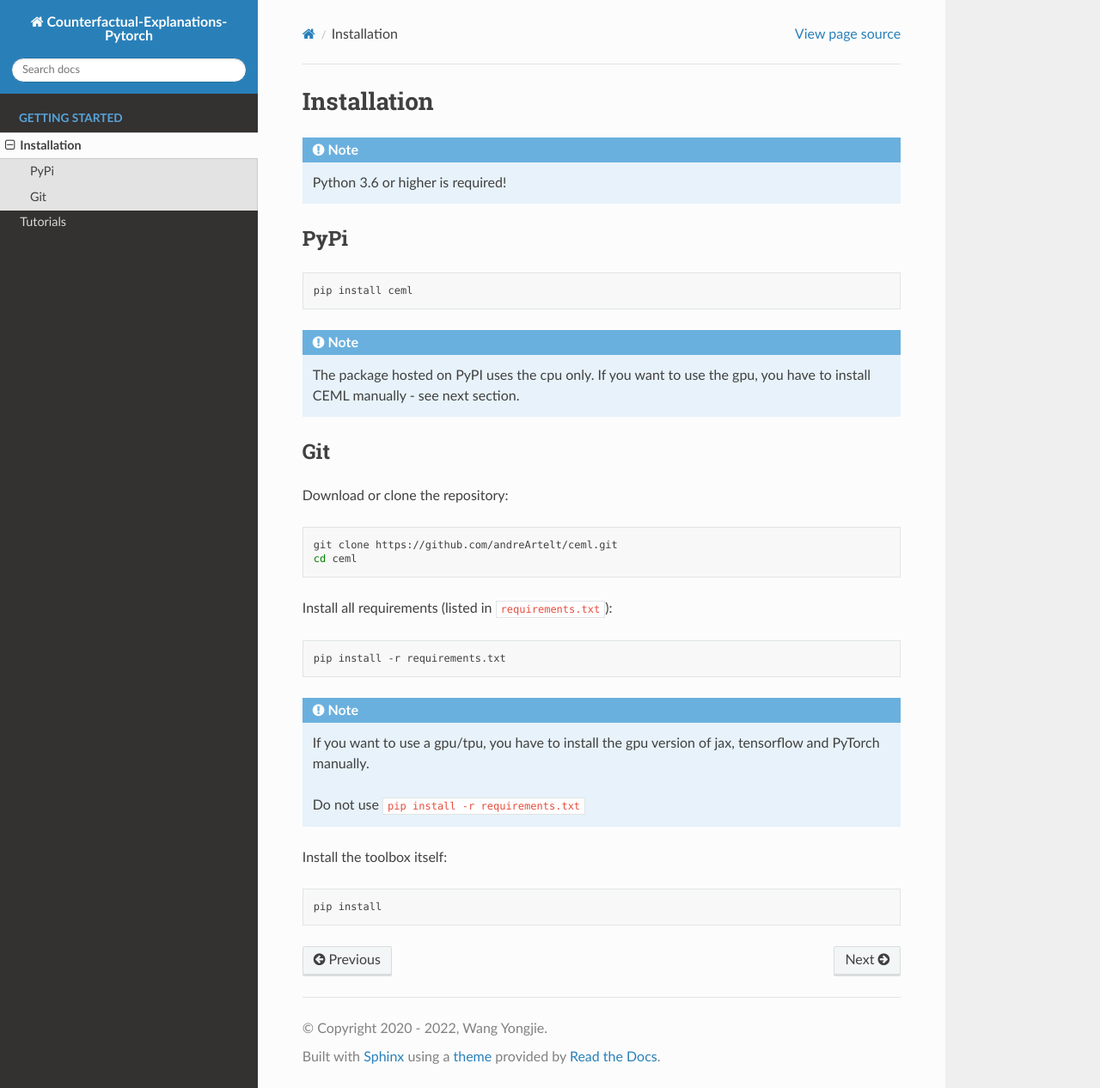
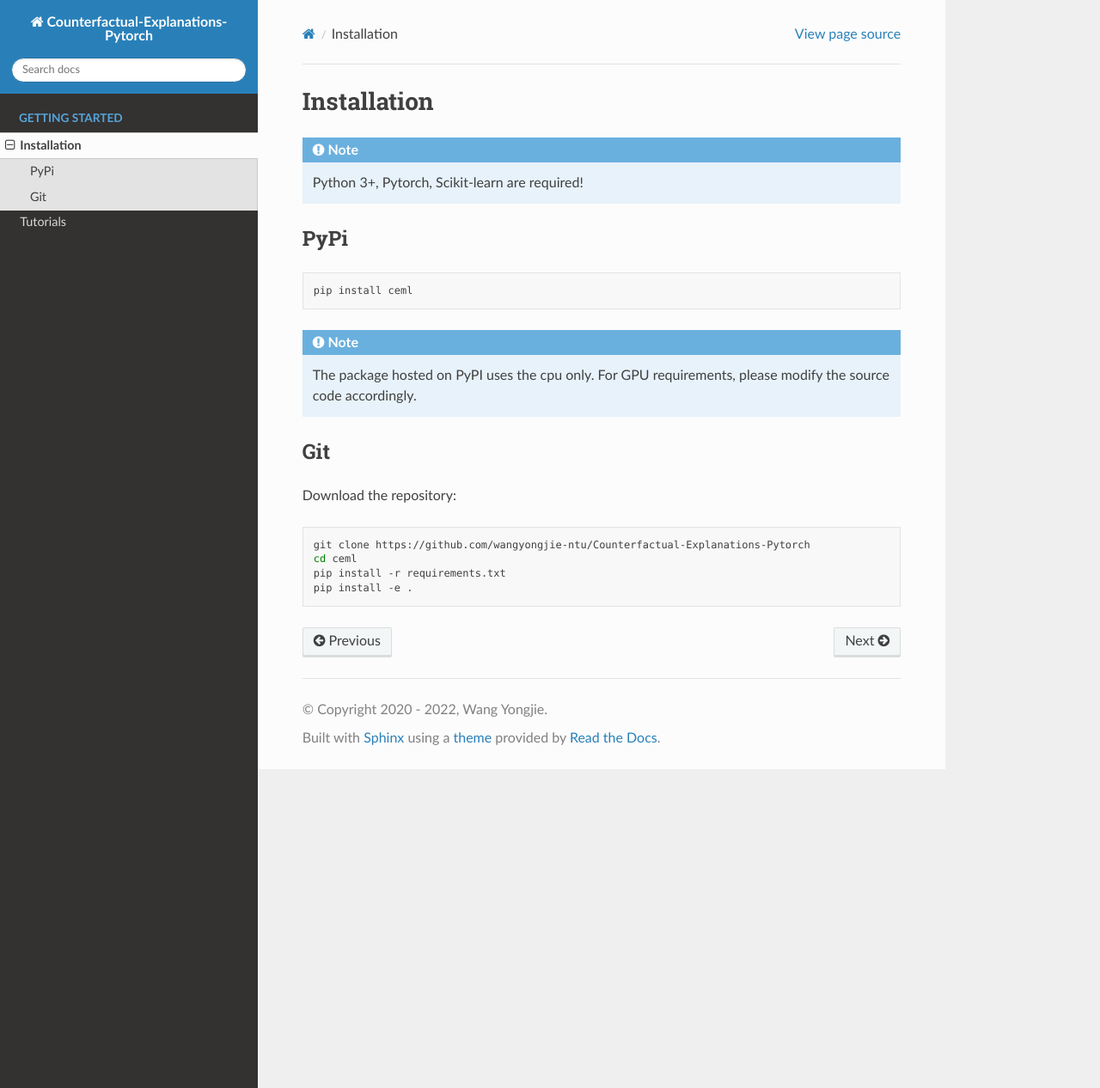
Before and after one commit to wangyongjie-ntu/CFAI, a Sphinx documentation site: the page built from docs/installation.rst, in a window 1280 px wide and 1266 px high. Shown: the whole window at 86% size. Built offline with Sphinx 7.4.7 and the Read the Docs theme 2.0.0, drawn with Linux system fonts in a browser that asks for light colours.

Commit message:
installation.rst

```diff
--- a/docs/installation.rst
+++ b/docs/installation.rst
@@ -6,7 +6,7 @@ Installation
 
 .. note::
 
-    Python 3.6 or higher is required!
+    Python 3+, Pytorch, Scikit-learn are required!
 
 PyPi
 ====
@@ -16,31 +16,16 @@ PyPi
     pip install ceml
 
 .. note::
-    The package hosted on PyPI uses the cpu only. If you want to use the gpu, you have to install CEML manually - see next section.
+    The package hosted on PyPI uses the cpu only. For GPU requirements, please modify the source code accordingly.
 
 
 Git
 ===
-Download or clone the repository:
+Download the repository:
 
 .. code:: bash
 
-    git clone https://github.com/andreArtelt/ceml.git
+    git clone https://github.com/wangyongjie-ntu/Counterfactual-Explanations-Pytorch
     cd ceml
-
-Install all requirements (listed in ``requirements.txt``):
-
-.. code:: bash
-
     pip install -r requirements.txt
-
-.. note::
-    If you want to use a gpu/tpu, you have to install the gpu version of jax, tensorflow and PyTorch manually.
-
-    Do not use ``pip install -r requirements.txt``
-
-Install the toolbox itself:
-
-.. code:: bash
-
-    pip install
+    pip install -e .
```
